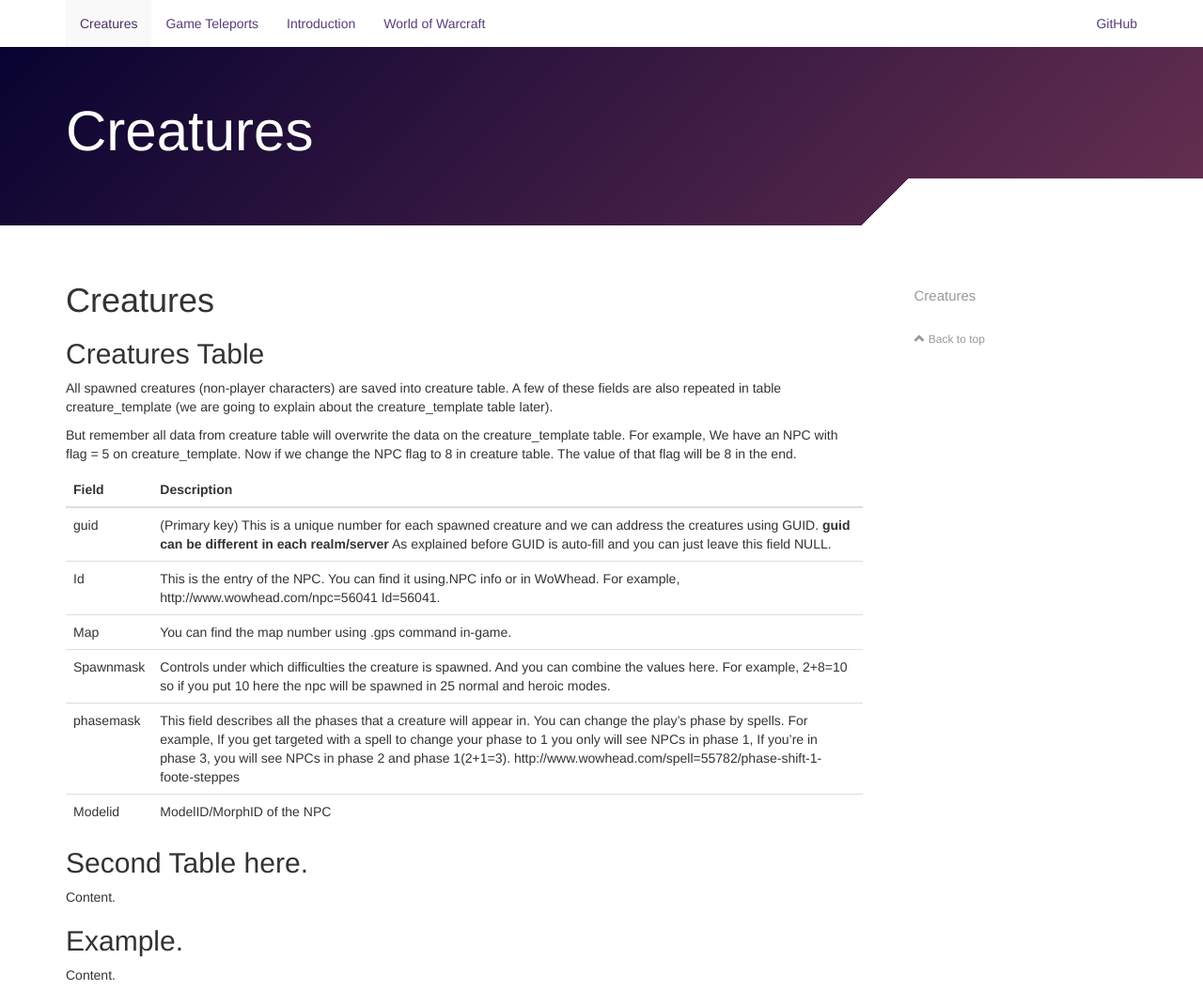
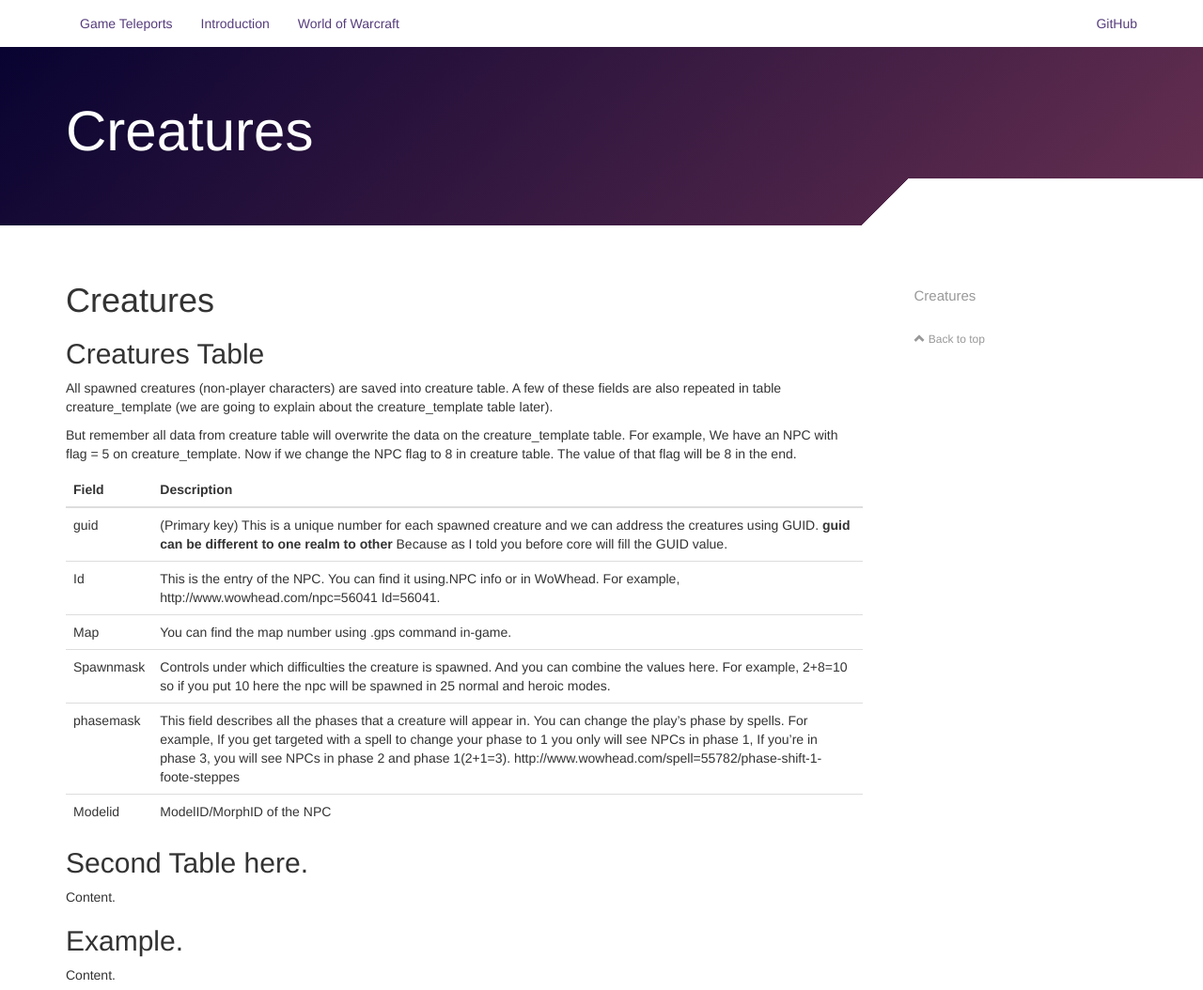
Before and after one commit to MehdiAria/MehdiAria.github.io, a Jekyll site: the page built from world-of-warcraft/creatures.markdown, in a window 1280 px wide, cut to the strip 0-1054 px from the top of the page. Shown: the whole strip at 94% size. Built offline with Jekyll 4.4.1, drawn with Linux system fonts in a browser that asks for light colours; nearby versions of some CDN libraries; our own code applies the rules of GitHub Pages for plain Markdown files; comment, search, counter and statistics services are not loaded.

Commit message:
Updated Creatures

```diff
--- a/world-of-warcraft/creatures.markdown
+++ b/world-of-warcraft/creatures.markdown
@@ -16,7 +17,7 @@
 {:.table}
 | Field | Description |
 | ----- | ----------- |
-| guid   | (Primary key) This is a unique number for each spawned creature and we can address the creatures using GUID. **guid can be different in each realm/server** As explained before GUID is auto-fill and you can just leave this field NULL.|
+| guid   | (Primary key) This is a unique number for each spawned creature and we can address the creatures using GUID. **guid can be different to one realm to other** Because as I told you before core will fill the GUID value.|
 |   Id   | This is the entry of the NPC. You can find it using.NPC info or in WoWhead. For example, http://www.wowhead.com/npc=56041 Id=56041.|
 |Map| You can find the map number using .gps command in-game.|
 |Spawnmask| Controls under which difficulties the creature is spawned. And you can combine the values here. For example, 2+8=10 so if you put 10 here the npc will be spawned in 25 normal and heroic modes.|
```
Also changed, not shown: other parts of world-of-warcraft/creatures.markdown (+1 -0 lines).
